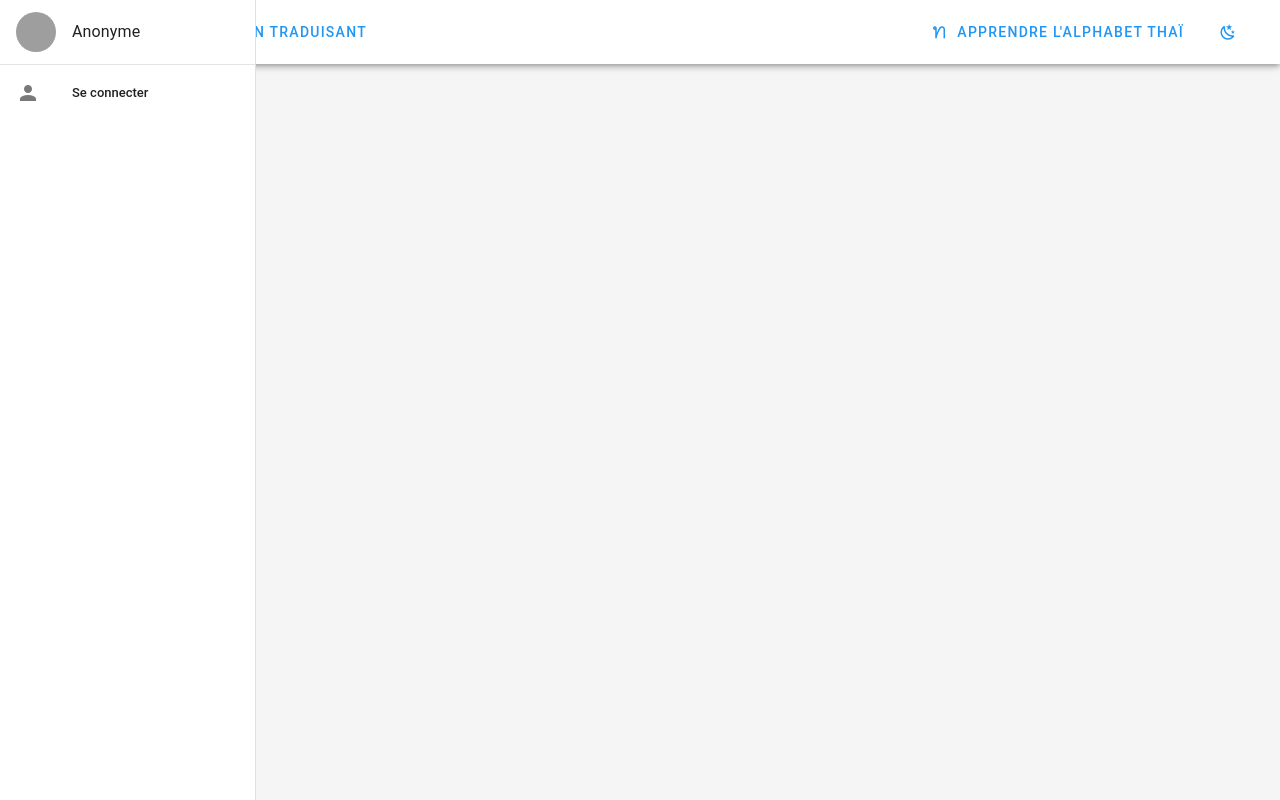
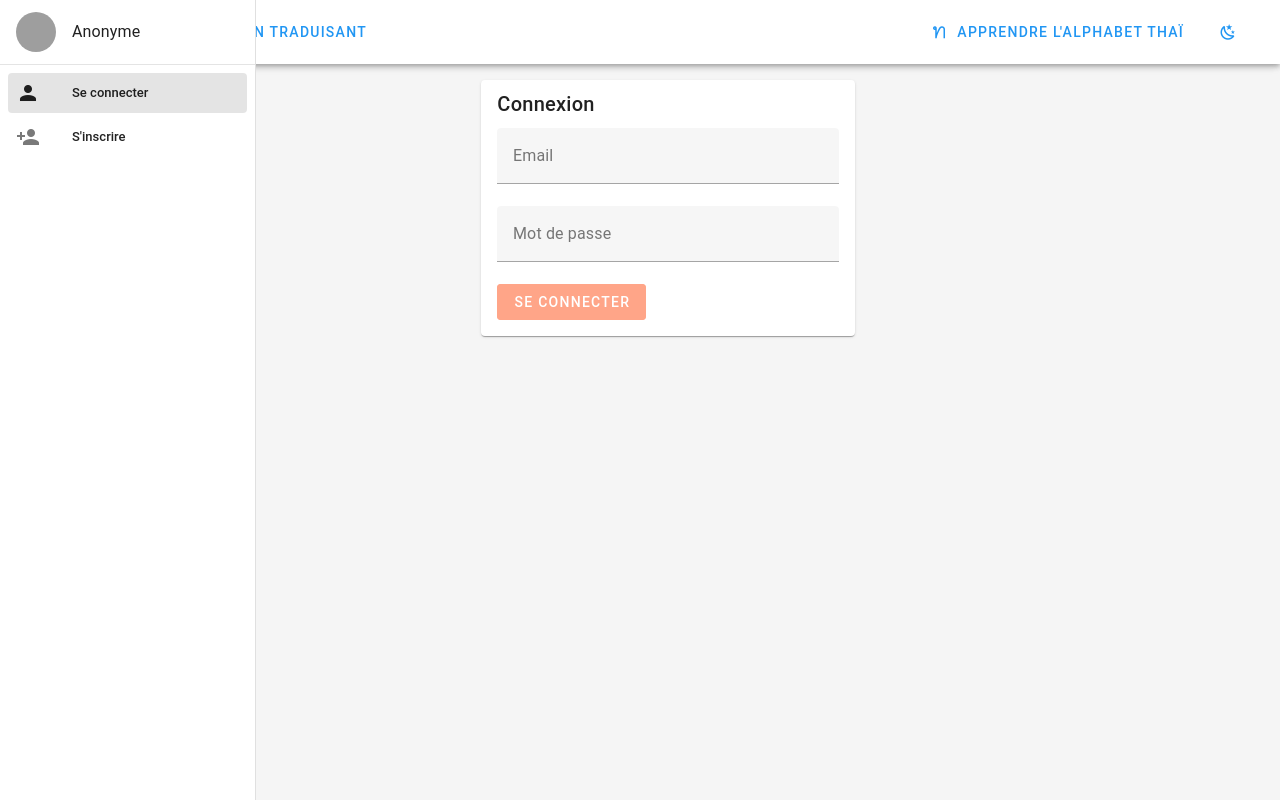
Before and after one commit to nparvedy/apprentissage-nuxt, a Nuxt app: page /connexion in a window 1280 px wide. Built offline with nearby package versions, Linux system fonts and the light colour scheme; grey boxes are pictures that could not be loaded.

Commit message:
mise en place des pages connexion et inscription + middleware

```diff
--- a/components/NavigationConnected.vue
+++ b/components/NavigationConnected.vue
@@ -13,8 +13,8 @@
         <v-list density="compact" nav>
           <v-list-item prepend-icon="mdi-counter" title="Mes scores" value="myscores"></v-list-item>
           <v-list-item prepend-icon="mdi-star-plus" title="Mon abonnement" value="suscribe"></v-list-item>
-          <v-list-item prepend-icon="mdi-account" title="Mon compte" value="account"></v-list-item>
-          <v-list-item prepend-icon="mdi-account-arrow-left" title="Se déconnecter" value="disconnect" @click="authStore.logout()"></v-list-item>
+          <v-list-item prepend-icon="mdi-account" title="Mon compte" value="account" to="profile"></v-list-item>
+          <v-list-item prepend-icon="mdi-account-arrow-left" title="Se déconnecter" value="disconnect" @click="authStore.logout()" to="connexion"></v-list-item>
         </v-list>
     </v-navigation-drawer>
 </template>
--- a/components/NavigationDisconnect.vue
+++ b/components/NavigationDisconnect.vue
@@ -10,7 +10,8 @@
         <v-divider></v-divider>
 
         <v-list density="compact" nav>
-        <v-list-item prepend-icon="mdi-account" title="Se connecter" value="shared" @click="authStore.login()"></v-list-item>
+          <v-list-item prepend-icon="mdi-account" title="Se connecter" value="connexion" to="connexion"></v-list-item>
+          <v-list-item prepend-icon="mdi-account-plus" title="S'inscrire" value="register" to="register"></v-list-item>
         </v-list>
     </v-navigation-drawer>
 </template>
--- a/pages/apprendre-alphabet-thai.vue
+++ b/pages/apprendre-alphabet-thai.vue
@@ -22,7 +22,7 @@
             </v-col>
 
             <!-- conteneur qui permet de débuger -->
-            <v-card elevation-5 width="500px">
+            <!-- <v-card elevation-5 width="500px">
                 <v-col>
                     <h2 class="text-uppercase mb-3">Débug</h2>
                     <v-divider></v-divider>
@@ -54,7 +54,7 @@
                     <h3 class="mt-3 mb-2">Résultat de la console : </h3>
                     <textarea class="ml-5" style="width:100%; height:200px">{{ ls.console }}</textarea>
                 </v-col>
-            </v-card>
+            </v-card> -->
         </v-row>
 
         <!--<v-btn @click="learning.start()" class="mt-7 ml-8">Commencer</v-btn>-->
--- /dev/null
+++ b/pages/connexion.vue
@@ -0,0 +1,77 @@
+<template>
+    <v-container>
+      <v-row justify="center" align="center">
+        <v-col cols="12" sm="8" md="4">
+          <v-card>
+            <v-card-title class="headline">Connexion</v-card-title>
+            <v-card-text>
+              <v-form ref="form" v-model="valid" lazy-validation>
+                <v-text-field
+                  v-model="email"
+                  :rules="[rules.required, rules.email]"
+                  label="Email"
+                  required
+                ></v-text-field>
+                <v-text-field
+                  v-model="password"
+                  :rules="[rules.required]"
+                  label="Mot de passe"
+                  type="password"
+                  required
+                ></v-text-field>
+                <v-btn :disabled="!valid" color="primary" @click="login()">Se connecter</v-btn>
+              </v-form>
+            </v-card-text>
+          </v-card>
+        </v-col>
+      </v-row>
+    </v-container>
+  </template>
+
+  <script setup>
+    import { ref } from 'vue';
+    import { useAuthStore } from '@/stores/auth'
+    import { useRouter } from 'vue-router'; // Utilisation du routeur pour la redirection
+
+    const router = useRouter(); // Instanciation du routeur
+    const route = useRoute(); // Obtenir la route actuelle
+    const authStore = useAuthStore()
+
+    const email = ref('');
+    const password = ref('');
+    const valid = ref(false);
+
+    const rules = {
+    required: (value) => !!value || 'Ce champ est requis.',
+        email: (value) => {
+            const pattern = /^[^@\s]+@[^@\s]+\.[^@\s]+$/;
+            return pattern.test(value) || 'Email invalide.';
+        },
+    };
+
+    console.log(authStore.isAuthenticated)
+
+    //si la page de connexion est appelé alors on le ramène à la page d'accueil car il est déjà connecté
+    onNuxtReady(() => {
+        authStore.checkAuth() // Récupérer l'authentification une fois Nuxt prêt
+        if (authStore.isAuthenticated)
+        {
+            router.push('/'); // Redirection vers la page d'accueil après la connexion
+        }
+    })
+
+    const login = () => {
+        if (email.value && password.value) {
+            authStore.login()
+
+            // Rediriger vers la page d'origine, ou vers la page d'accueil si aucune page d'origine n'est définie
+            const redirectTo = route.query.redirect || '/';
+            router.push(redirectTo);
+        }
+    };
+
+  </script>
+
+  <style scoped>
+  /* Vous pouvez ajouter des styles personnalisés ici */
+  </style>
--- /dev/null
+++ b/pages/profile.vue
@@ -0,0 +1,88 @@
+<template>
+    <v-container>
+      <v-row justify="center" align="center">
+        <v-col cols="12" sm="8" md="6">
+          <v-card>
+            <v-card-title class="headline">
+              Profil utilisateur
+              <v-spacer></v-spacer>
+              <v-btn icon @click="isEditing = !isEditing">
+                <v-icon>{{ isEditing ? 'mdi-close' : 'mdi-pencil' }}</v-icon>
+              </v-btn>
+            </v-card-title>
+            <v-card-text>
+              <v-form ref="form" v-model="valid" lazy-validation>
+                <v-text-field
+                  v-model="profile.firstName"
+                  label="Prénom"
+                  :disabled="!isEditing"
+                  :rules="[rules.required]"
+                  required
+                ></v-text-field>
+                <v-text-field
+                  v-model="profile.lastName"
+                  label="Nom"
+                  :disabled="!isEditing"
+                  :rules="[rules.required]"
+                  required
+                ></v-text-field>
+                <v-text-field
+                  v-model="profile.email"
+                  label="Email"
+                  :disabled="!isEditing"
+                  :rules="[rules.required, rules.email]"
+                  required
+                ></v-text-field>
+                <v-btn
+                  v-if="isEditing"
+                  :disabled="!valid"
+                  color="primary"
+                  @click="saveProfile"
+                >
+                  Enregistrer
+                </v-btn>
+              </v-form>
+            </v-card-text>
+          </v-card>
+        </v-col>
+      </v-row>
+    </v-container>
+  </template>
+
+<script setup>
+    import { ref } from 'vue';
+    import { useAuthStore } from '@/stores/auth'
+    const authStore = useAuthStore();
+
+    definePageMeta({
+        middleware: 'authentification',
+    });
+
+    // Exemple de profil utilisateur (remplacez par des données récupérées d'une API ou d'un store)
+    const profile = ref({
+        firstName: 'Jean',
+        lastName: 'Dupont',
+        email: 'jean.dupont@example.com',
+    });
+
+    const valid = ref(false);
+    const isEditing = ref(false);
+
+    const rules = {
+        required: (value) => !!value || 'Ce champ est requis.',
+        email: (value) => {
+        const pattern = /^[^@\s]+@[^@\s]+\.[^@\s]+$/;
+        return pattern.test(value) || 'Email invalide.';
+        },
+    };
+
+    const saveProfile = () => {
+        // Implémentez la logique de sauvegarde, par exemple une requête API
+        console.log('Profil sauvegardé:', profile.value);
+        isEditing.value = false;
+    };
+</script>
+
+<style scoped>
+  /* Vous pouvez ajouter des styles personnalisés ici */
+</style>
--- /dev/null
+++ b/pages/register.vue
@@ -0,0 +1,67 @@
+<template>
+    <v-container>
+      <v-row justify="center" align="center">
+        <v-col cols="12" sm="8" md="4">
+          <v-card>
+            <v-card-title class="headline">Inscription</v-card-title>
+            <v-card-text>
+              <v-form ref="form" v-model="valid" lazy-validation>
+                <v-text-field
+                  v-model="email"
+                  label="Adresse Email"
+                  :rules="[rules.required, rules.email]"
+                  required
+                ></v-text-field>
+                <v-text-field
+                  v-model="password"
+                  label="Mot de passe"
+                  type="password"
+                  :rules="[rules.required]"
+                  required
+                ></v-text-field>
+                <v-btn :disabled="!valid" color="primary" @click="register">
+                  S'inscrire
+                </v-btn>
+              </v-form>
+            </v-card-text>
+          </v-card>
+        </v-col>
+      </v-row>
+    </v-container>
+  </template>
+
+  <script setup>
+  import { ref } from 'vue';
+  import { useRouter } from 'vue-router';
+  import { useAuthStore } from '@/stores/auth';
+
+  const email = ref('');
+  const password = ref('');
+  const valid = ref(false);
+  const router = useRouter();
+  const authStore = useAuthStore();
+
+  const rules = {
+    required: (value) => !!value || 'Ce champ est requis.',
+    email: (value) => {
+      const pattern = /^[^@\s]+@[^@\s]+\.[^@\s]+$/;
+      return pattern.test(value) || 'Email invalide.';
+    },
+  };
+
+  const register = async () => {
+    // Implémentez ici la logique pour inscrire l'utilisateur
+    try {
+      // Remplacez ceci par votre logique d'inscription, par exemple une requête API
+      await authStore.register({ email: email.value, password: password.value });
+      // Redirige vers la page de connexion ou une autre page après l'inscription
+      await router.push('/login');
+    } catch (error) {
+      console.error('Erreur lors de l\'inscription:', error);
+    }
+  };
+  </script>
+
+  <style scoped>
+  /* Ajoutez des styles personnalisés ici */
+  </style>
--- a/stores/auth.ts
+++ b/stores/auth.ts
@@ -1,9 +1,15 @@
 // stores/auth.js
 import { defineStore } from 'pinia'
+
+interface RegisterPayload {
+  email: string;
+  password: string;
+}
 
 export const useAuthStore = defineStore('auth', {
   state: () => ({
     isAuthenticated: false, // Par défaut, l'utilisateur n'est pas connecté
+    token: ""
   }),
   actions: {
     login() {
@@ -15,8 +21,35 @@ export const useAuthStore = defineStore('auth', {
       localStorage.removeItem('isAuthenticated') // Retire l'authentification
     },
     checkAuth() {
-      const auth = localStorage.getItem('isAuthenticated')
-      this.isAuthenticated = auth === 'true'
-    }
+      // const auth = localStorage.getItem('isAuthenticated')
+      // this.isAuthenticated = auth === 'true'
+
+      if (import.meta.client) {
+        const token = localStorage.getItem('isAuthenticated');
+        this.isAuthenticated = token === 'true'
+        return !!token;
+      }
+      return false;
+    },
+    async register({ email, password}: RegisterPayload) {
+      // Remplacez ceci par votre logique d'inscription, par exemple une requête API
+      // Voici un exemple avec fetch (assurez-vous que votre API est configurée)
+      const response = await fetch('https://votre-api.com/register', {
+        method: 'POST',
+        headers: {
+          'Content-Type': 'application/json',
+        },
+        body: JSON.stringify({ email, password }),
+      });
+
+      if (!response.ok) {
+        throw new Error('Échec de l\'inscription'); // Gérer les erreurs
+      }
+
+      const data = await response.json();
+      this.token = data.token; // Assurez-vous de retourner un token ou autre
+      this.isAuthenticated = true; // Mettez à jour l'état d'authentification
+      localStorage.setItem('authToken', this.token); // Stockez le token
+    },
   },
 })
```
Also changed, not shown: middleware/authentification.js (added, +16 -0 lines).
